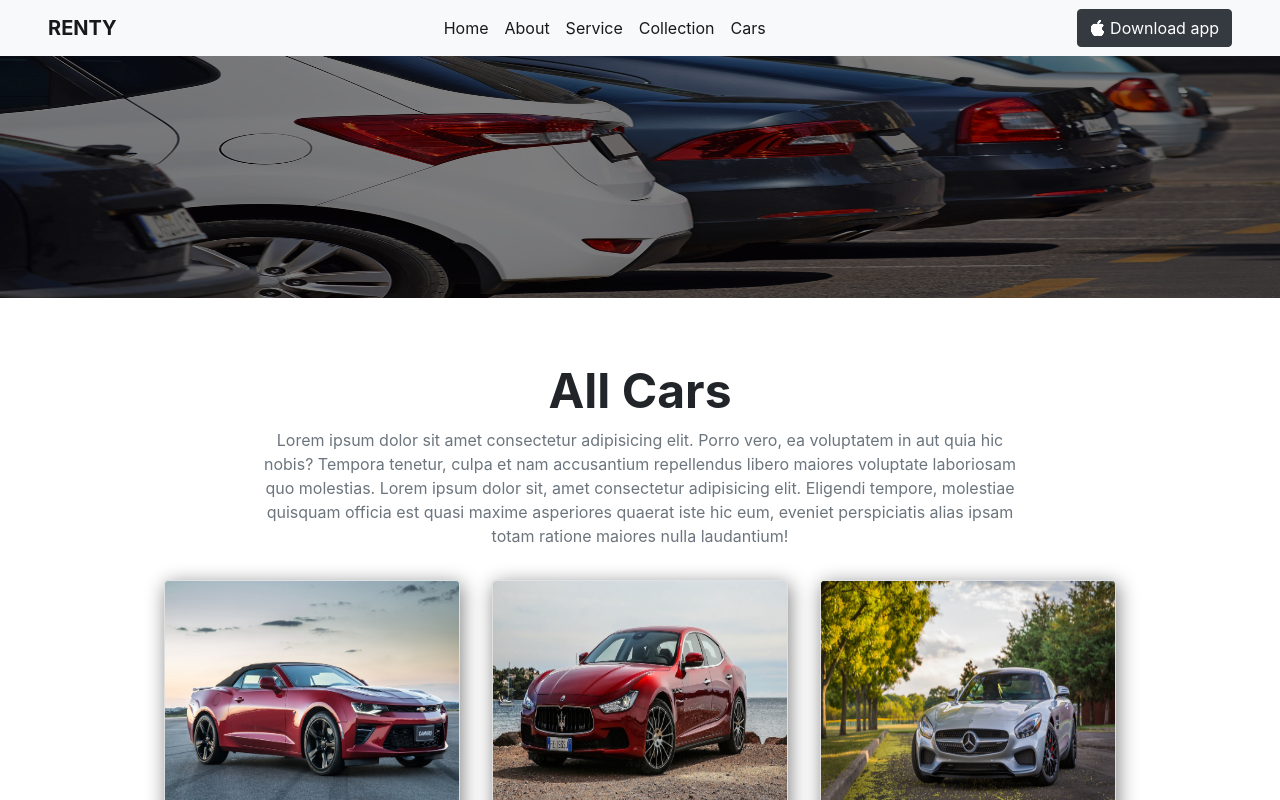
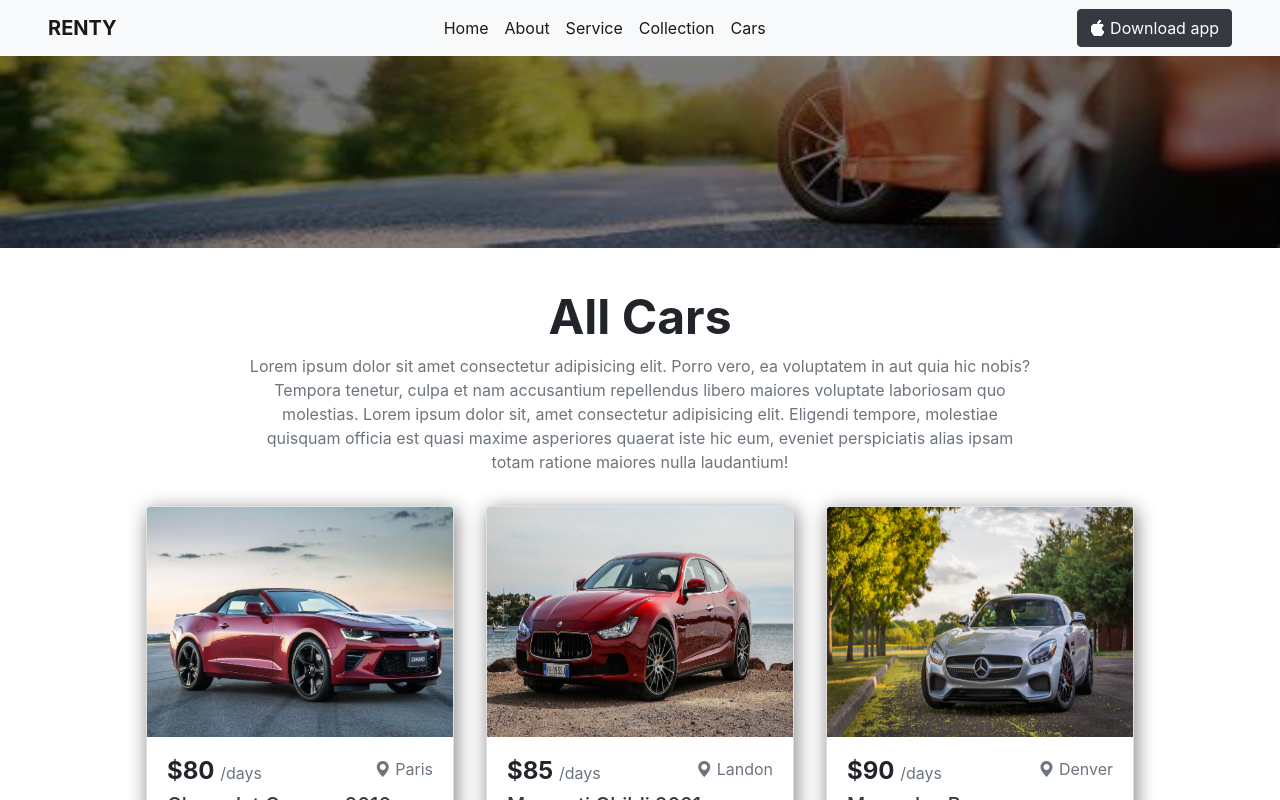
Before and after one commit to AliKarimNemati/rental-car, a Nuxt app: page /cars in a window 1280 px wide. Shown: the top 800 px of the page. Built offline with nearby package versions, Linux system fonts and the light colour scheme.

Commit message:
banner changed & somethings fixed

```diff
--- a/components/Modal.vue
+++ b/components/Modal.vue
@@ -29,6 +29,7 @@
           class="mb-2"
         ></b-form-datepicker>
       </div>
+      <div class="text-danger" v-if="showError">Please enter date.</div>
       <div class="text-center">
         <b-button @click="showAlert" class="btn m-1"> Rent Now </b-button>
       </div>
@@ -46,6 +47,7 @@ export default {
       dismissSecs: 5,
       dismissCountDown: 0,
       showDismissibleAlert: false,
+      showError: false
     };
   },
   methods: {
@@ -54,7 +56,13 @@ export default {
     },
 
     showAlert() {
-      this.dismissCountDown = this.dismissSecs;
+      if (this.to !== null && this.from !== null) {
+        this.dismissCountDown = this.dismissSecs;
+        this.showError = false;
+      }
+      else{
+        this.showError = true;
+      }
     },
   },
 };
--- a/pages/cars/index.vue
+++ b/pages/cars/index.vue
@@ -1,7 +1,7 @@
 <template>
   <div>
-    <img src="/img/about us.jpg" class="cars-img mt-5" />
-    <div class="p-md-5 p-4">
+    <img src="/img/banner.jpg" class="cars-img mt-5 pt-2" />
+    <div class="p-4">
       <h1 class="header text-center mt-3">All Cars</h1>
       <p class="text-secondary col-md-8 col-10 text-center ml-auto mr-auto">
         Lorem ipsum dolor sit amet consectetur adipisicing elit. Porro vero, ea
@@ -54,7 +54,7 @@ export default {
 <style>
 .cars-img {
   width: 100%;
-  height: 250px;
+  height: 200px;
   filter: brightness(0.5);
 }
 </style>
```
Also changed, not shown: static/img/banner.jpg (added).
